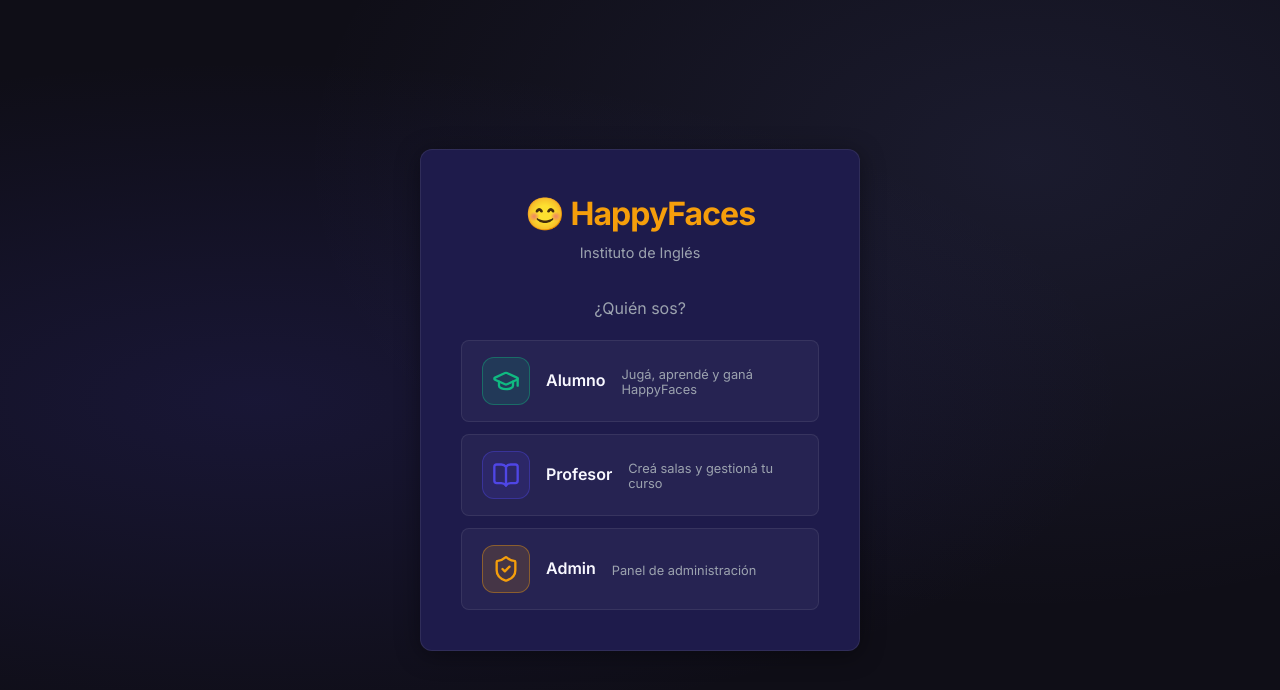
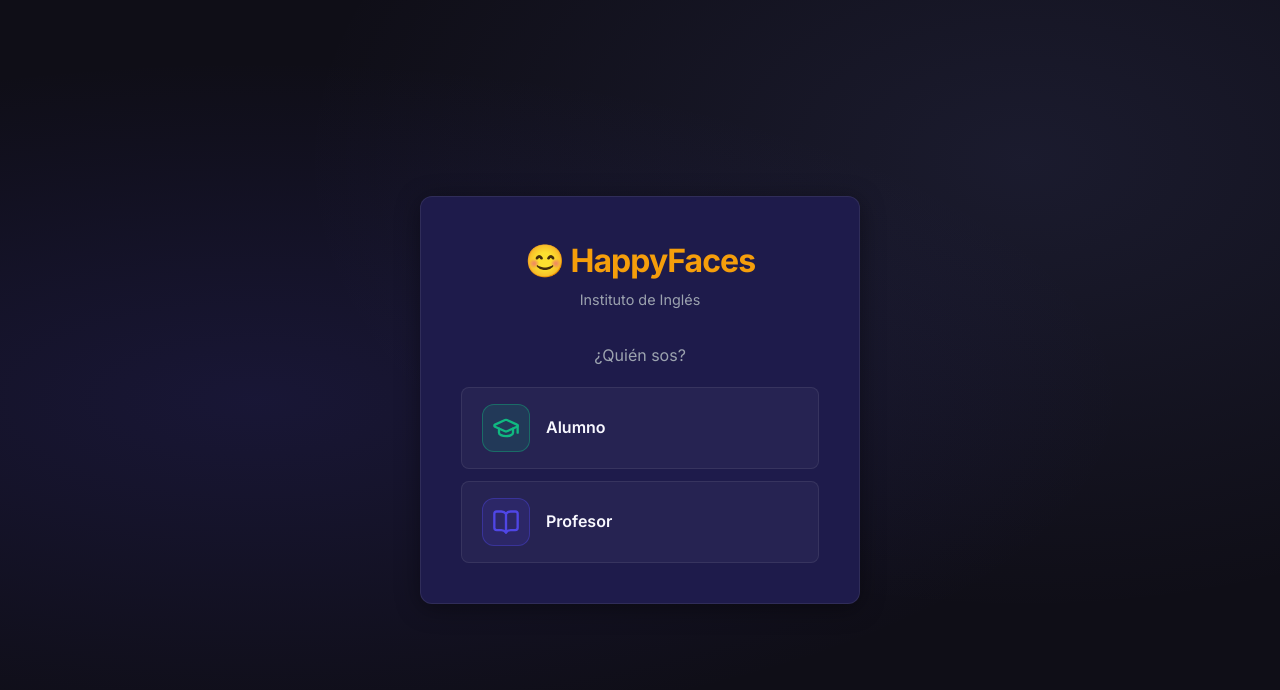
Before and after one commit to lewasdas/english-institute, a React (Vite) app: page / in a window 1280 px wide. Shown: the top 690 px of the page. Built offline with nearby package versions, Linux system fonts and the light colour scheme; no server answers.

Commit message:
Login: solo Alumno y Profesor, sin descripciones

```diff
--- a/src/pages/auth/Login.jsx
+++ b/src/pages/auth/Login.jsx
@@ -1,7 +1,7 @@
 import { useState } from 'react'
 import { useNavigate } from 'react-router-dom'
 import toast from 'react-hot-toast'
-import { LogIn, Mail, Lock, GraduationCap, BookOpen, ShieldCheck } from 'lucide-react'
+import { LogIn, Mail, Lock, GraduationCap, BookOpen } from 'lucide-react'
 import useAuth from '../../hooks/useAuth.js'
 import './Login.css'
 
@@ -10,22 +10,13 @@ const ROLES = [
     key: 'student',
     label: 'Alumno',
     icon: GraduationCap,
-    description: 'Jugá, aprendé y ganá HappyFaces',
     color: '#10B981',
   },
   {
     key: 'teacher',
     label: 'Profesor',
     icon: BookOpen,
-    description: 'Creá salas y gestioná tu curso',
     color: '#4F46E5',
-  },
-  {
-    key: 'admin',
-    label: 'Admin',
-    icon: ShieldCheck,
-    description: 'Panel de administración',
-    color: '#F59E0B',
   },
 ]
 
@@ -87,7 +78,6 @@ export default function Login() {
                     <Icon size={28} />
                   </div>
                   <span className="role-label">{label}</span>
-                  <span className="role-desc">{description}</span>
                 </button>
               ))}
             </div>
```
